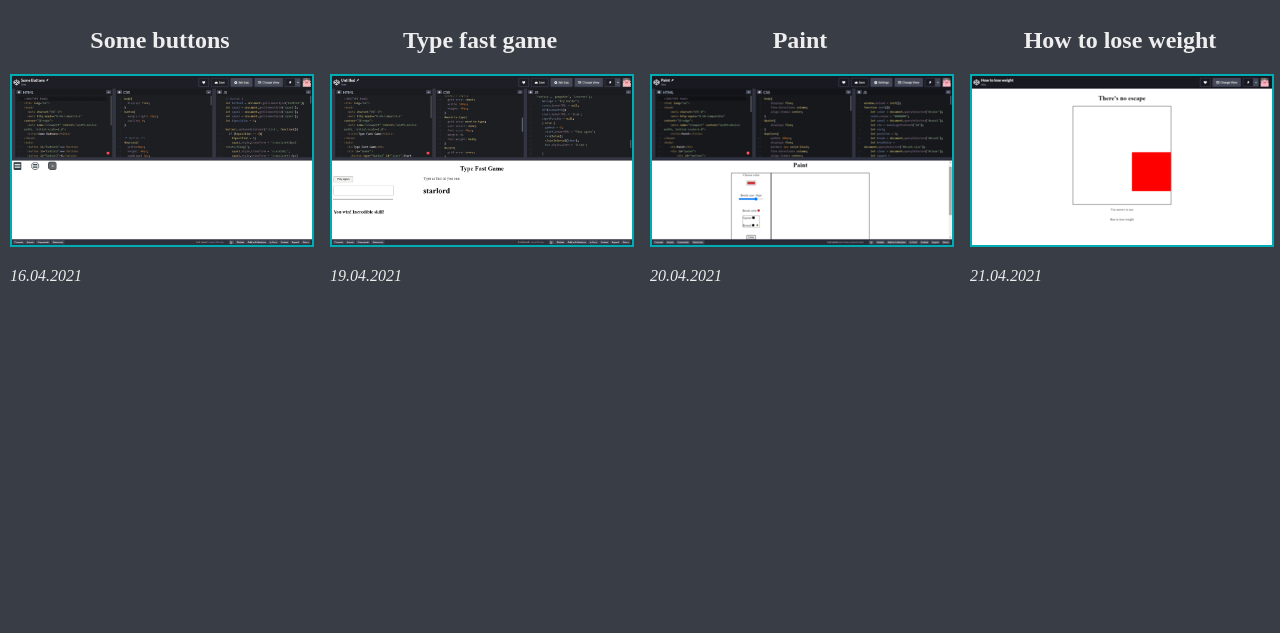
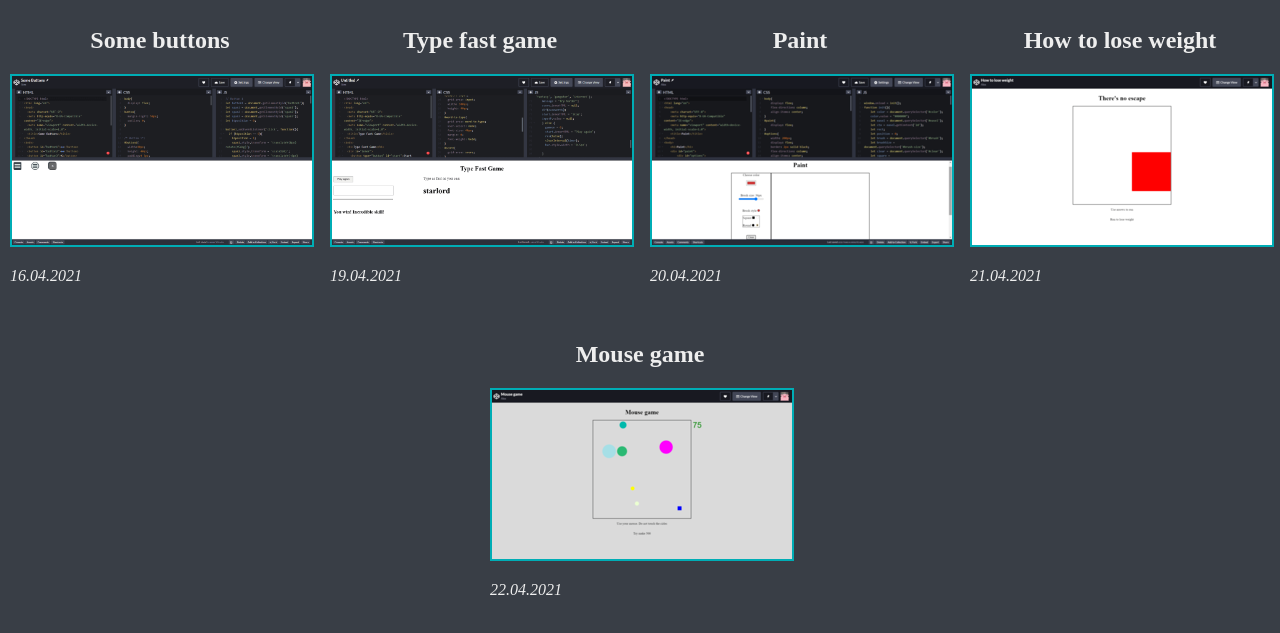
Before and after one commit to fudzi9nine/dailychallenge, a plain HTML site: page index.html in a window 1280 px wide. Shown: the part 103-736 px from the top of the page. Drawn offline with Linux system fonts and the light colour scheme.

Commit message:
add Mouse game

```diff
--- a/index.html
+++ b/index.html
@@ -38,6 +38,13 @@
             </a>
             <p class="project__date">21.04.2021</p>
         </div>
+        <div class="project">
+            <h2 class="project__name">Mouse game</h2>
+            <a class="project__inner" href="https://codepen.io/fudzi9/full/VwPqeVb" target="_blank">
+                <img class="project__img" src="img/project5.png" alt="Mouse game">
+            </a>
+            <p class="project__date">22.04.2021</p>
+        </div>
     </div>
 </body>
 </html>
```
Also changed, not shown: img/project5.png (added).
